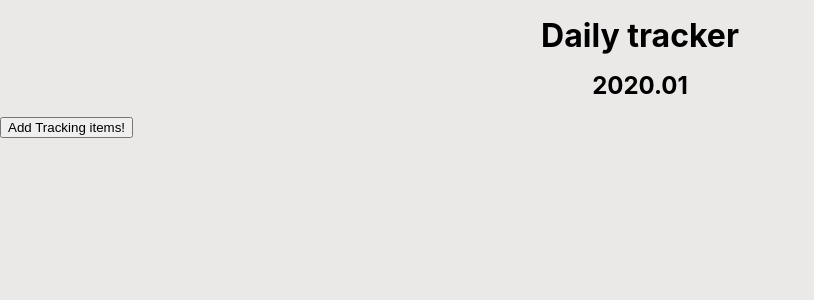
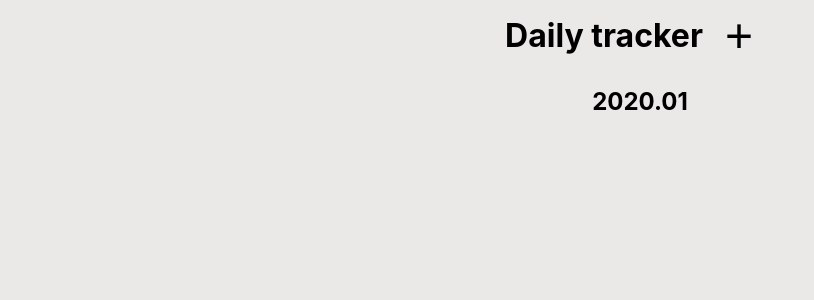
Before and after one commit to ttumzzi/react-daily-tracker, a React (Create React App) app: page / in a window 1280 px wide. Shown: the top 300 px of the page, without its empty margins (0-814 px from the left). Built offline with nearby package versions, Linux system fonts and the light colour scheme.

Commit message:
Change add item button UI

```diff
--- a/src/App.css
+++ b/src/App.css
@@ -3,3 +3,18 @@ h2 {
   margin: 1rem;
   text-align: center;
 }
+
+.header {
+  display: flex;
+  justify-content: center;
+}
+
+.app-title {
+}
+
+.add-item-button {
+  border: none;
+  background-color: transparent;
+  font-size: 3rem;
+  margin-right: 2rem;
+}
--- a/src/App.js
+++ b/src/App.js
@@ -8,9 +8,7 @@ class App extends Component {
     super();
     this.state = {
       month: moment().format("YYYY.MM"),
-      data: [],
-      adding: false,
-      addingTitle: ""
+      data: []
     };
   }
 
@@ -28,7 +26,8 @@ class App extends Component {
   };
 
   handleAddItem = () => {
-    const addingTitle = this.state.addingTitle;
+    const newItem = prompt("트래킹할 습관을 추가하세요 😊");
+    if (newItem !== "" && newItem !== null) {
       const data = this.state.data;
       const thisMonthDateLen = moment().daysInMonth();
       const newArray = new Array(thisMonthDateLen).fill(0);
@@ -37,7 +36,7 @@ class App extends Component {
           data: [
             ...data,
             {
-            title: addingTitle,
+              title: newItem,
               check: newArray
             }
           ]
@@ -47,13 +46,7 @@ class App extends Component {
         }
       );
       this.handleSaveData();
-  };
-
-  // item title to add is saved to state addingTitle.
-  handleChange = e => {
-    this.setState({
-      addingTitle: e.target.value
-    });
+    }
   };
 
   handleCheck = title => {
@@ -64,19 +57,13 @@ class App extends Component {
   render() {
     return (
       <div>
-        <h1>Daily tracker</h1>
-        <h2>{this.state.month}</h2>
-        <button onClick={this.handleToggleItemInput}>
-          Add Tracking items!
-        </button>
-        {this.state.adding && (
-          <div>
-            <input onChange={this.handleChange} />
-            <button onClick={this.handleAddItem}>
-              <span>✔️</span>
+        <div className="header">
+          <h1 className="app-title">Daily tracker</h1>
+          <button className="add-item-button" onClick={this.handleAddItem}>
+            +
           </button>
         </div>
-        )}
+        <h2>{this.state.month}</h2>
         <TrackerList data={this.state.data} handleCheck={this.handleCheck} />
       </div>
     );
```
Lines whose indentation alone changed are shown as unchanged.
